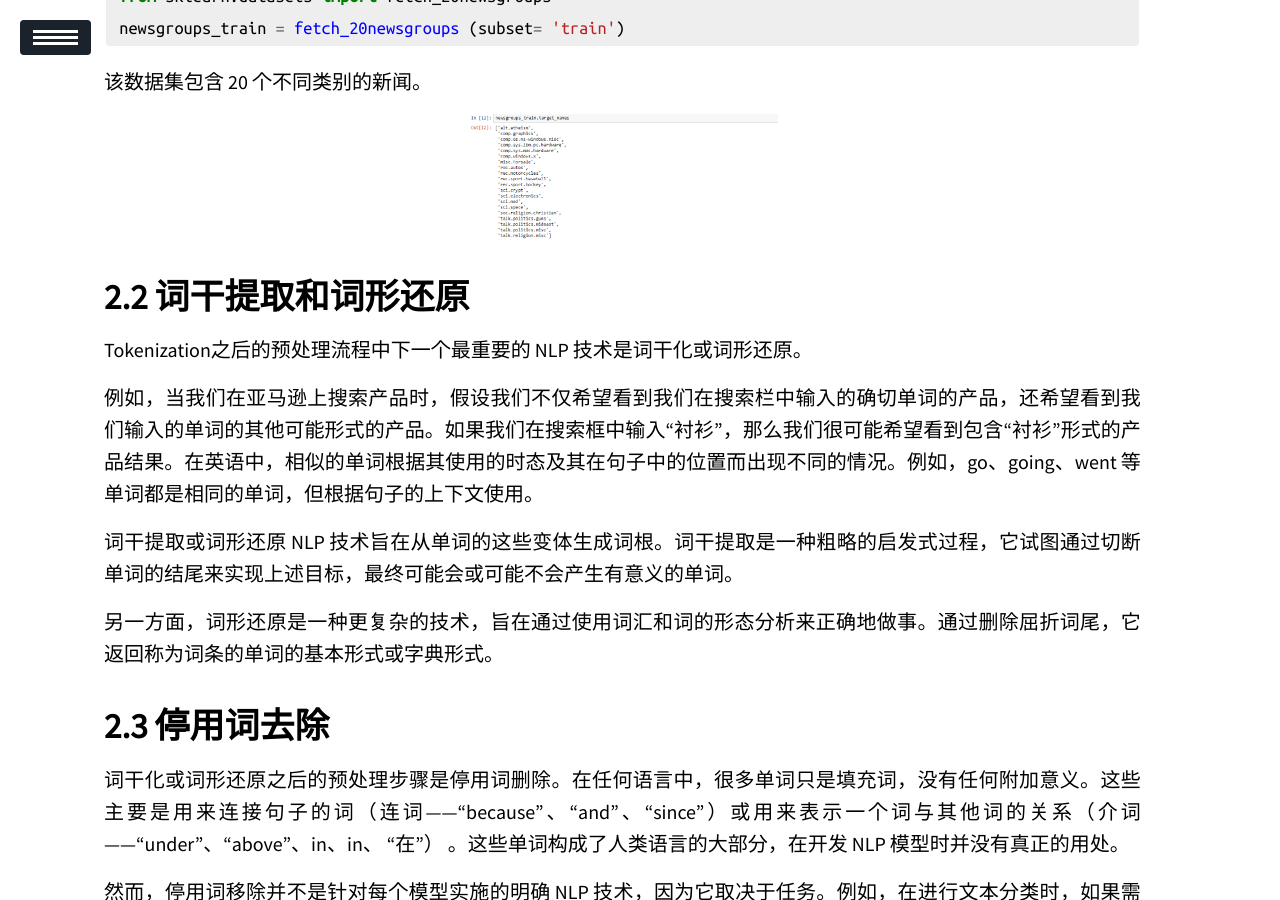
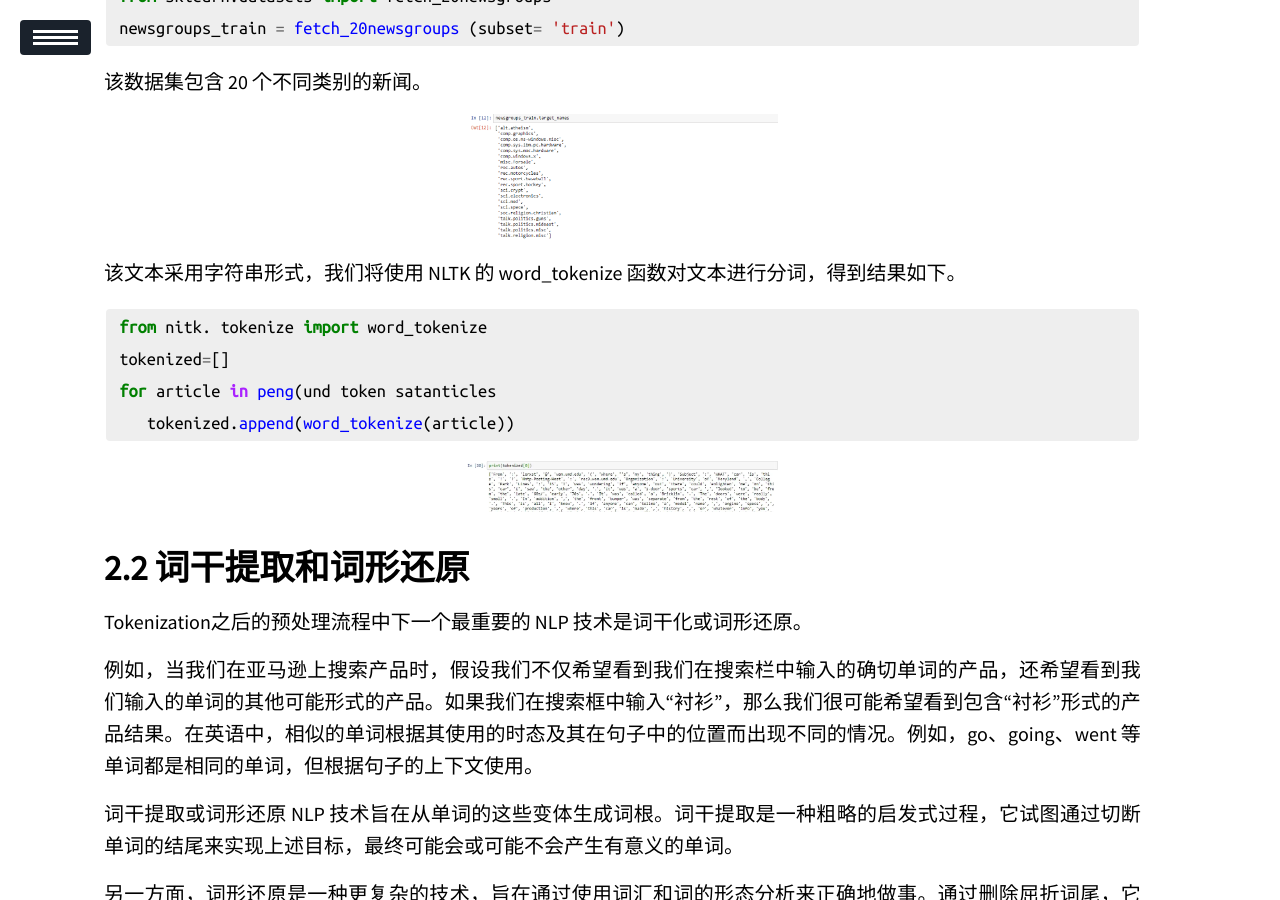
Before and after one commit to ssskz/ssskz.github.io, a Jekyll site: the page built from _posts/2024-5-19-NLP.md, in a window 1280 px wide and 900 px high, scrolled down 1857 px. Built offline with Jekyll 4.4.1, drawn with Linux system fonts in a browser that asks for light colours; our own code applies the rules of GitHub Pages for plain Markdown files; formulas are drawn with MathJax 3; a script that is not in the unit is left out.

Commit message:
1
Signed-off-by: ssskz <12497590+ssskz@user.noreply.gitee.com>

````diff
--- a/_posts/2024-5-19-NLP.md
+++ b/_posts/2024-5-19-NLP.md
@@ -58,6 +58,17 @@ NLP 技术的力量可以追溯到 1950 年代的图灵测试，该测试用于
 该数据集包含 20 个不同类别的新闻。
 
 <img src="https://ssskz.github.io/materials/自然语言处理/1.png" width="30%">
+
+该文本采用字符串形式，我们将使用 NLTK 的 word_tokenize 函数对文本进行分词，得到结果如下。
+
+```python
+ from nitk. tokenize import word_tokenize
+ tokenized=[]
+ for article in peng(und token satanticles
+    tokenized.append(word_tokenize(article))
+```
+
+<img src="https://ssskz.github.io/materials/自然语言处理/2.png" width="30%">
 
 ## 词干提取和词形还原
 
````
